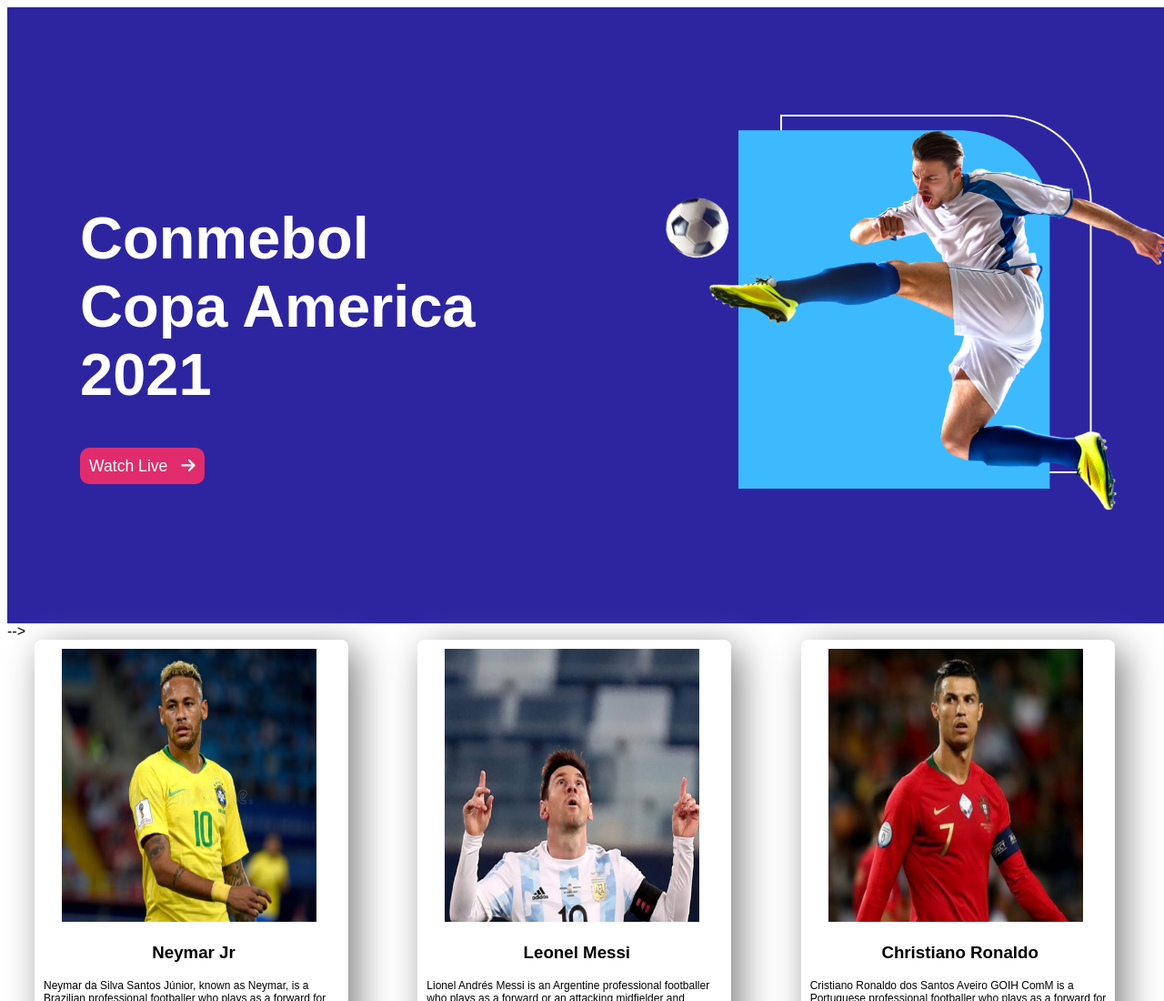
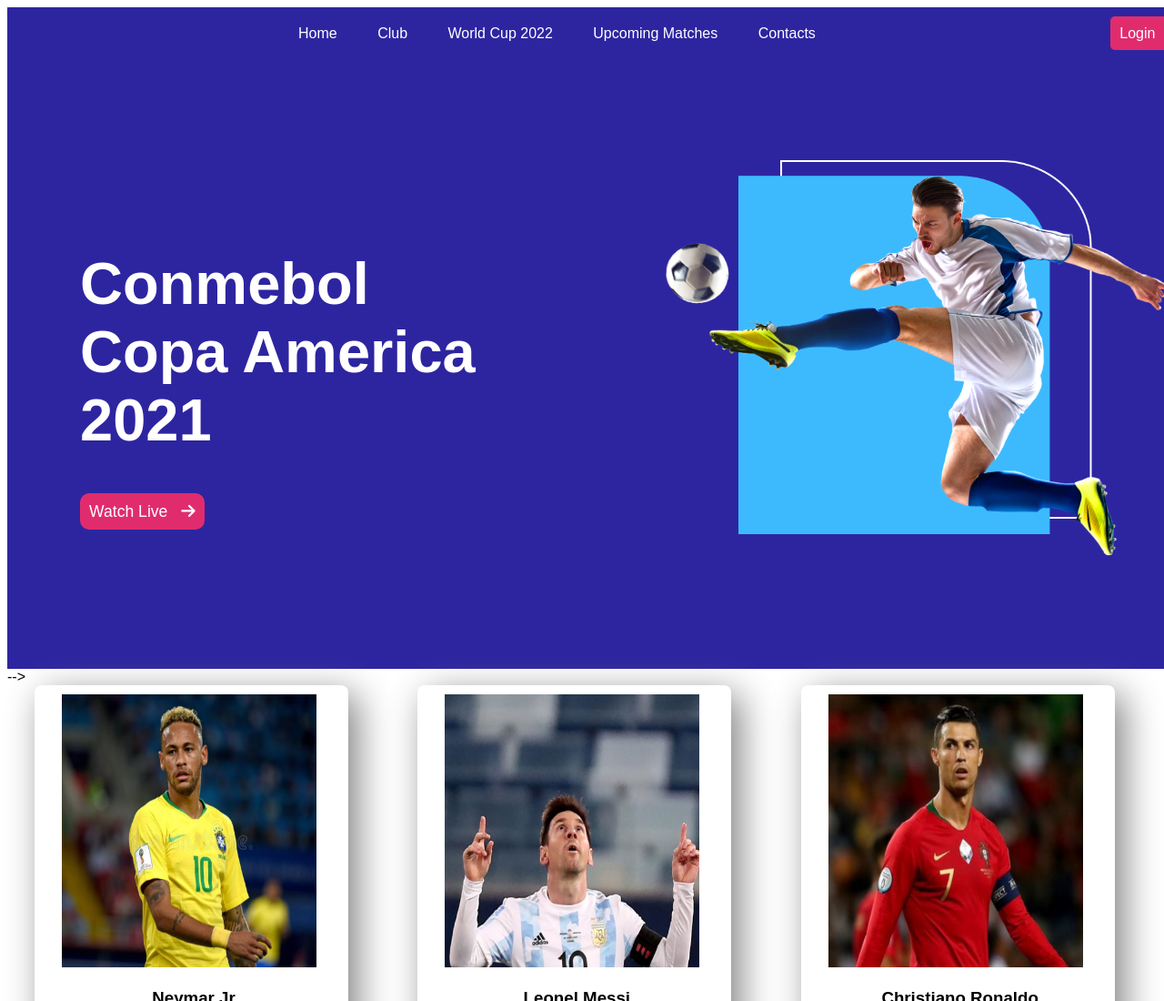
Before and after one commit to IftekharIslamIfty/Football-Responsive, a plain HTML site: page index.html in a window 1280 px wide. Shown: the top 1100 px of the page at 91% size. Drawn offline with Linux system fonts and the light colour scheme.

Commit message:
some changes

```diff
--- a/Styles/style.css
+++ b/Styles/style.css
@@ -5,6 +5,21 @@
 }
 /* Font Style  */
 @import url('https://fonts.googleapis.com/css2?family=Poppins&display=swap');
+
+/* header */
+header{height:50px ;width: 1440px;
+    background-color:#2D25A0}
+.Navbar .nav-title{ text-decoration: none;
+color: white; padding: 20px;}
+.Navbar{margin-left: 300px; padding-top: 20px;}
+.Login{margin-left: 300px;
+text-decoration: none;
+color: white;
+border-radius: 5px;
+background-color:#E02C6D ;
+padding: 10px;}
+
+/* header */
 
 body{font-family: 'Poppins', sans-serif;}
 .section-1{background-color: #2D25A0;
--- a/index.html
+++ b/index.html
@@ -10,7 +10,20 @@
 </head>
 <body>
     <!-- Header Starts -->
-    <header></header>
+    <header>
+<div class="Navbar"><nav><a class="nav-title" href="index.html">Home</a>
+    <a class="nav-title" href="https://copaamerica.com/">Club</a>
+    <a class="nav-title" href="https://copaamerica.com/en/groups/">World Cup 2022</a>
+    <a class="nav-title" href="https://copaamerica.com/en/pibe/">Upcoming Matches</a>
+    <a class="nav-title" href="https://copaamerica.com/en/host-cities/">Contacts</a>
+
+
+<a class="Login" href="https://fontawesome.com/v5.15/icons/sign-in-alt?style=solid">Login <i class="fas fa-sign-in-alt"></i></a>
+</nav>
+</div>
+
+
+    </header>
     <!-- Header Ends -->
     <main>
         <!-- Section-1 Starts -->
```
